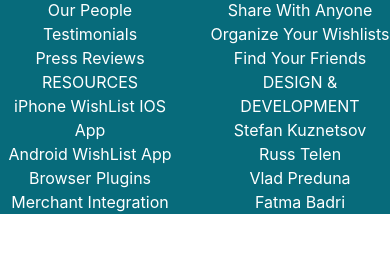
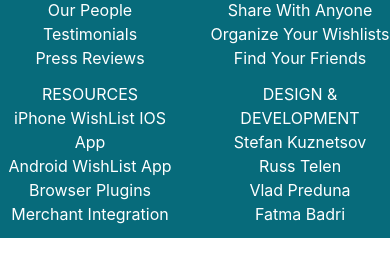
Before and after one commit to russtelen/WISHBUCKET, a React (Create React App) app in the folder giftwishlist/: page /wishlist/1 in a window 390 px wide. Shown: the part 396-672 px from the top of the page. Built offline with nearby package versions, Linux system fonts and the light colour scheme; no server answers.

Commit message:
Added margin space

```diff
--- a/giftwishlist/src/components/Footer.js
+++ b/giftwishlist/src/components/Footer.js
@@ -4,7 +4,7 @@
 export default class Footer extends Component {
   render() {
    return (
-      <footer className="pt-4 my-md-5 pt-md-5">
+      <footer className="pt-4 my-md-5 mb-0 pb-0 pt-md-5">
          <div className="row">
           <div className="col-6 col-md">
                 <h6>WISHBUCKET</h6>
@@ -16,7 +16,7 @@
               </ul>
           </div>
 
-          <div className="col-6 col-md">
+          <div className="col-6 col-md mb-3">
               <h6>FEATURES</h6>
               <ul class="list-unstyled text-small">
                 <li><a className="link-secondary" href="#">Cool stuff</a></li>
@@ -26,7 +26,7 @@
               </ul>
           </div>
 
-          <div className="col-6 col-md">
+          <div className="col-6 col-md mb-3">
               <h6>RESOURCES</h6>
               <ul className="list-unstyled text-small">
                 <li><a className="link-secondary" href="#">iPhone WishList IOS  App</a></li>
@@ -36,7 +36,7 @@
               </ul>
           </div>
 
-          <div className="col-6 col-md">
+          <div className="col-6 col-md mb-3">
               <h6>DESIGN &amp; DEVELOPMENT</h6>
               <ul className="list-unstyled text-small">
               <li><a className="link-secondary" href="#">Stefan Kuznetsov </a></li>
```
